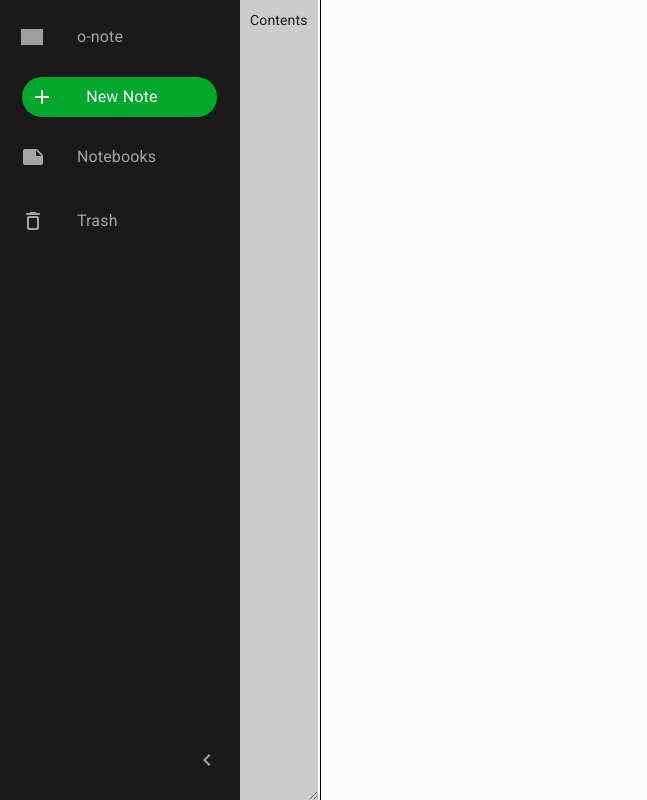
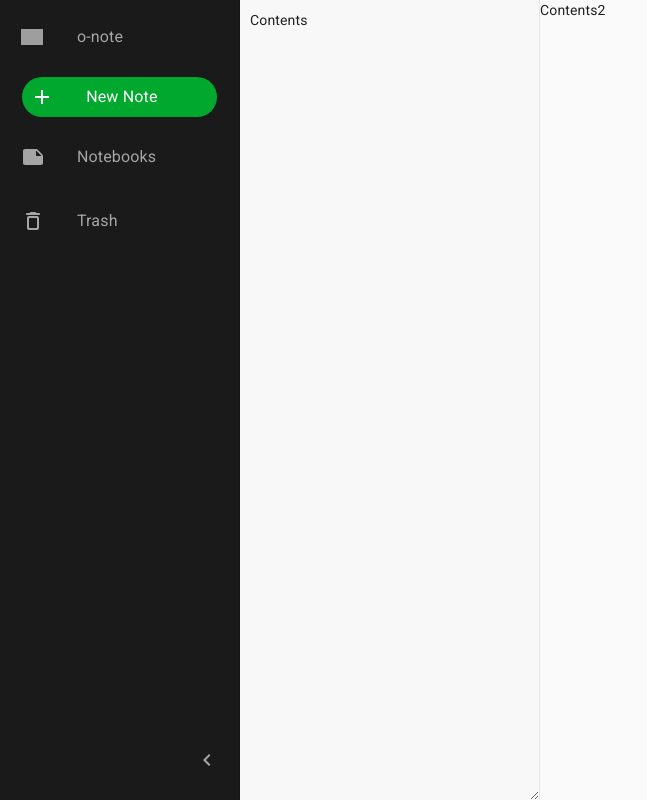
Before and after one commit to heegupark/omega-note, a Next.js app: page / in a window 1280 px wide. Shown: the whole page, without its empty margins (0-647 px from the left). Built offline with nearby package versions, Linux system fonts and the light colour scheme; grey boxes are pictures that could not be loaded.

Commit message:
list resize done

```diff
--- a/components/left-drawer.tsx
+++ b/components/left-drawer.tsx
@@ -104,12 +104,13 @@ const useStyles = makeStyles((theme: Theme) =>
   })
 );
 
-export default function LeftDrawer() {
+export default function LeftDrawer(props: any) {
   const classes = useStyles();
   const [open, setOpen] = React.useState(true);
 
   const handleDrawerToggle = () => {
     setOpen(!open);
+    props.setOpen(!open);
   };
 
   return (
--- a/components/main.tsx
+++ b/components/main.tsx
@@ -1,4 +1,4 @@
-import React from 'react';
+import React, { useState } from 'react';
 // import Disclaimer from './disclaimer';
 import LeftDrawer from './left-drawer';
 import Note from './note';
@@ -13,15 +13,16 @@ const useStyles = makeStyles((theme: Theme) =>
   })
 );
 
-export default function Main(props: any) {
+export default function Main() {
   const classes = useStyles();
+  const [open, setOpen] = useState(true);
 
   return (
     <>
       <div className={classes.root}>
         <CssBaseline />
-        <LeftDrawer />
-        <Note />
+        <LeftDrawer setOpen={setOpen} />
+        <Note open={open} />
       </div>
     </>
   );
--- a/components/note-list.tsx
+++ b/components/note-list.tsx
@@ -1,5 +1,6 @@
-import React from 'react';
+import React, { useState } from 'react';
 import { createStyles, makeStyles, Theme } from '@material-ui/core/styles';
+import { Box } from '@chakra-ui/core';
 
 const useStyles = makeStyles((theme: Theme) =>
   createStyles({
@@ -11,37 +12,36 @@ const useStyles = makeStyles((theme: Theme) =>
     box: {
       display: 'flex',
       flexDdirection: 'column',
-      background: '#ccc',
+      backgroundColor: 'rgb(248, 248, 248)',
       padding: '10px',
-      boxSizing: 'border-box',
-      position: 'relative',
-      overflowY: 'hidden',
+      height: '100vh',
       resize: 'horizontal',
-      height: '100vh',
-      width: '100%',
+      minWidth: '200px',
+      width: '300px',
+      maxWidth: '400px',
+      overflow: 'hidden',
+      borderRight: '1px solid rgb(230, 230, 230)',
     },
     handle: {
       width: '3px',
-      borderRight: '1px solid black',
+      backgroundColor: 'black',
       cursor: 'ew-resize',
     },
   })
 );
 
-export default function NoteList(props: any) {
+export default function NoteList() {
   const classes = useStyles();
+  const listBoxRef = React.createRef();
 
   return (
     <div className={classes.root}>
       <div className={classes.box}>
         <span>Contents</span>
       </div>
-      <div
-        className={classes.handle}
-        onDrag={(e: any) => {
-          console.log(e.clientX);
-        }}
-      ></div>
+      <div>
+        <span>Contents2</span>
+      </div>
     </div>
   );
 }
--- a/package.json
+++ b/package.json
@@ -50,6 +50,7 @@
     "react-beautiful-dnd": "^13.0.0",
     "react-dom": "^16.13.1",
     "react-icons": "^3.11.0",
+    "react-split": "^2.0.9",
     "uuid": "^8.3.0"
   },
   "devDependencies": {
```
Also changed, not shown: 2 other files (tests, documents, lock files or other folders).
